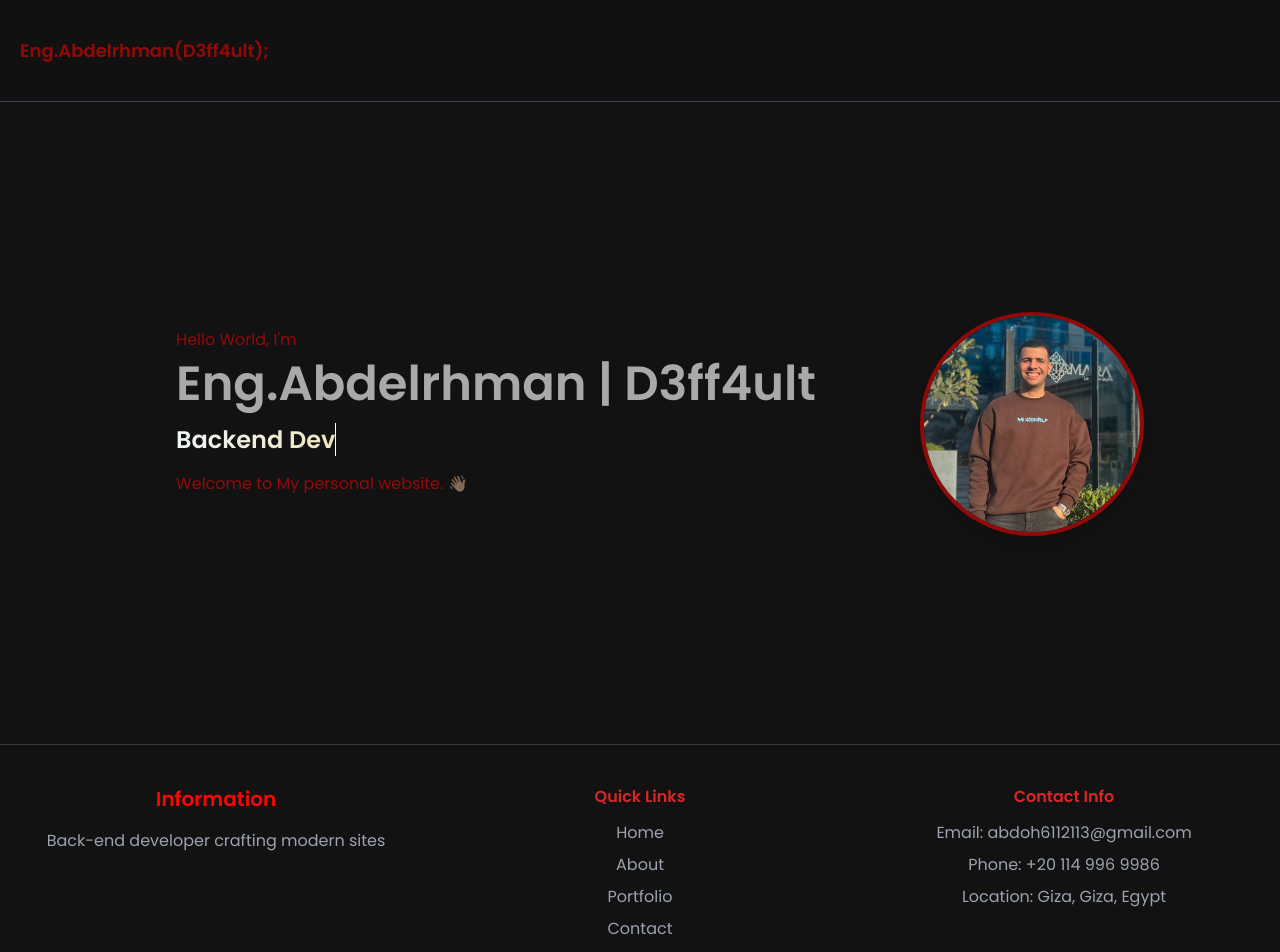
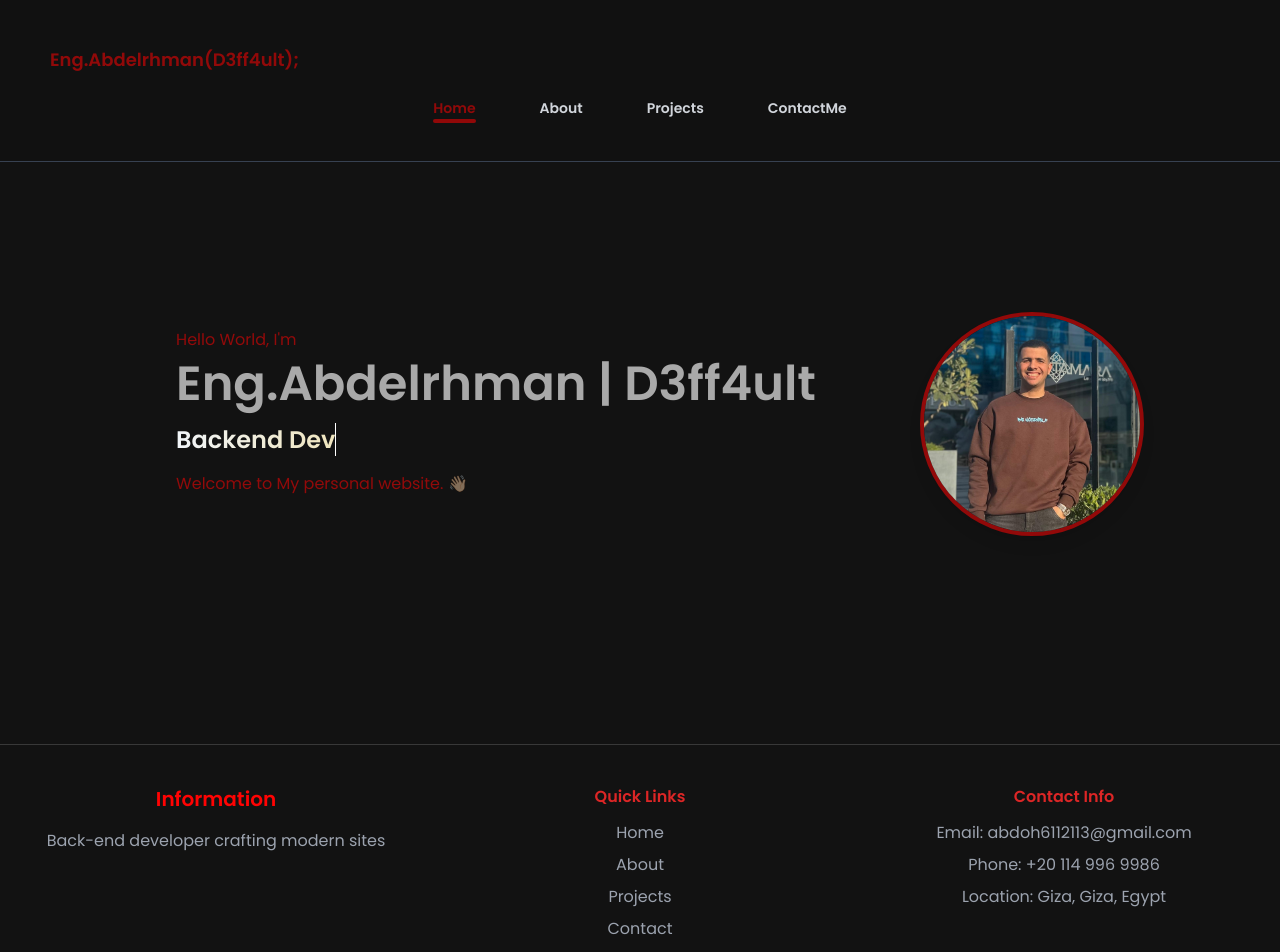
Before and after one commit to d3ff4ult/Portfolio-V1, a Vue app: page / in a window 1280 px wide. Shown: the top 952 px of the page. Built offline with nearby package versions, Linux system fonts and the light colour scheme.

Commit message:
updateing protfolio to projects

```diff
--- a/src/App.vue
+++ b/src/App.vue
@@ -1,56 +1,43 @@
 <template>
   <div class="max-w-7xl mx-auto flex flex-col relative">
-    <!-- Top Navigation -->
+
     <nav
-      class="max-w-7xl px-5 md:fixed top-0 z-[98] w-screen backdrop-blur-md bg-[#121212] bg-opacity-80 border-b border-gray-700">
-      <div class="container mx-auto flex flex-wrap items-center justify-between">
+  class="fixed top-0 z-50 w-full backdrop-blur-md bg-[#121212] bg-opacity-80 border-b border-gray-700">
+  <div class="mx-auto max-w-7xl px-5 py-4 flex items-center justify-between">
+
     <button @click="redirectToHome" class="flex">
       <span
-            class="self-center text-lg text-[#ff03038a] font-semibold whitespace-nowrap fadein-bot hover:text-amber-100">Eng.Abdelrhman(D3ff4ult);</span>
+        class="self-center text-lg text-[#ff03038a] font-semibold whitespace-nowrap fadein-bot hover:text-amber-100">
+        Eng.Abdelrhman(D3ff4ult);
+      </span>
     </button>
 
 
     <button @click="toggleMobileMenu"
-  class="md:hidden text-gray-200 focus:outline-none text-2xl p-2 transition hover:text-white z-50 relative">
+      class="md:hidden text-gray-200 focus:outline-none text-2xl p-2 transition hover:text-white z-50">
       ☰
     </button>
-
-<div :class="['w-full md:flex md:items-center md:w-auto md:order-1', isMobileMenuOpen ? 'block' : 'hidden']"
-  id="mobile-menu-3">
-  <ul class="flex flex-col md:flex-row md:space-x-8 mt-4 md:mt-0 md:text-sm md:font-medium">
-    <li><router-link @click="toggleMobileMenu" to="/" class="fadein-bot text-gray-300 hover:text-white block py-2 px-4">Home</router-link></li>
-    <li><router-link @click="toggleMobileMenu" to="/about" class="fadein-bot text-gray-300 hover:text-white block py-2 px-4">About</router-link></li>
-    <li><router-link @click="toggleMobileMenu" to="/portfolio" class="fadein-bot text-gray-300 hover:text-white block py-2 px-4">Portfolio</router-link></li>
-    <li><router-link @click="toggleMobileMenu" to="/contact" class="fadein-bot text-gray-300 hover:text-white block py-2 px-4">ContactMe</router-link></li>
-  </ul>
   </div>
 
 
-        <!-- <div class="hidden md:flex justify-between items-center w-full md:w-auto md:order-1" id="mobile-menu-3">
-          <ul class="flex-col md:flex-row flex md:space-x-8 mt-4 md:mt-0 md:text-sm md:font-medium">
-            <li><router-link to="/"
-                class="fadein-bot text-gray-700 hover:bg-gray-50 border-b border-gray-100 md:hover:bg-transparent md:border-0 block pl-3 pr-4 py-2 md:hover:text-gray-500 md:p-0"
-                aria-current="page">Home</router-link></li>
-            <li><router-link to="/about"
-                class="fadein-bot fadein-1 text-gray-700 hover:bg-gray-50 border-b border-gray-100 md:hover:bg-transparent md:border-0 block pl-3 pr-4 py-2 md:hover:text-gray-500 md:p-0">About</router-link>
-            </li>
-            <li><router-link to="/portfolio"
-                class="fadein-bot fadein-2 text-gray-700 hover:bg-gray-50 border-b border-gray-100 md:hover:bg-transparent md:border-0 block pl-3 pr-4 py-2 md:hover:text-gray-500 md:p-0">Portfolio</router-link>
-            </li>
-            <li><router-link to="/contact"
-                class="fadein-bot fadein-2 text-gray-700 hover:bg-gray-50 border-b border-gray-100 md:hover:bg-transparent md:border-0 block pl-3 pr-4 py-2 md:hover:text-gray-500 md:p-0">ContactMe</router-link>
-            </li>
+  <div
+    :class="['md:flex md:items-center md:justify-center md:space-x-8 px-5', isMobileMenuOpen ? 'block' : 'hidden']"
+    class="w-full md:w-auto pb-4 md:pb-0">
+    <ul class="flex flex-col md:flex-row md:space-x-8 md:text-sm md:font-medium">
+      <li><router-link @click="toggleMobileMenu" to="/" class="text-gray-300 hover:text-white block py-2 px-4">Home</router-link></li>
+      <li><router-link @click="toggleMobileMenu" to="/about" class="text-gray-300 hover:text-white block py-2 px-4">About</router-link></li>
+      <li><router-link @click="toggleMobileMenu" to="/projects" class="text-gray-300 hover:text-white block py-2 px-4">Projects</router-link></li>
+      <li><router-link @click="toggleMobileMenu" to="/contact" class="text-gray-300 hover:text-white block py-2 px-4">ContactMe</router-link></li>
     </ul>
-        </div> -->
   </div>
 </nav>
 
-    <!-- Main Content -->
+
     <div class="md:mt-[100px]">
       <router-view />
     </div>
 
-    <!-- Footer -->
+
     <footer class="bg-[#121212] border-t border-[#383838] text-white py-10 px-5">
       <div class="container mx-auto grid grid-cols-1 md:grid-cols-3 gap-8">
         <div>
@@ -63,7 +50,7 @@
           <ul class="space-y-2 text-gray-400">
             <li><router-link to="/" class="hover:text-white">Home</router-link></li>
             <li><router-link to="/about" class="hover:text-white">About</router-link></li>
-            <li><router-link to="/portfolio" class="hover:text-white">Portfolio</router-link></li>
+            <li><router-link to="/projects" class="hover:text-white">Projects</router-link></li>
             <li><router-link to="/contact" class="hover:text-white">Contact</router-link></li>
           </ul>
         </div>
--- a/src/router/index.js
+++ b/src/router/index.js
@@ -15,10 +15,10 @@ const routes = [
     meta: { title: 'About' }
   },
   {
-    path: '/portfolio',
-    name: 'portfolio',
-    component: () => import('../views/PortfolioView.vue'),
-    meta: { title: 'Portfolio' }
+    path: '/projects',
+    name: 'projects',
+    component: () => import('../views/ProjectsView.vue'),
+    meta: { title: 'Projects' }
   },
   {
     path: '/contact',
```
Lines whose indentation alone changed are shown as unchanged.
